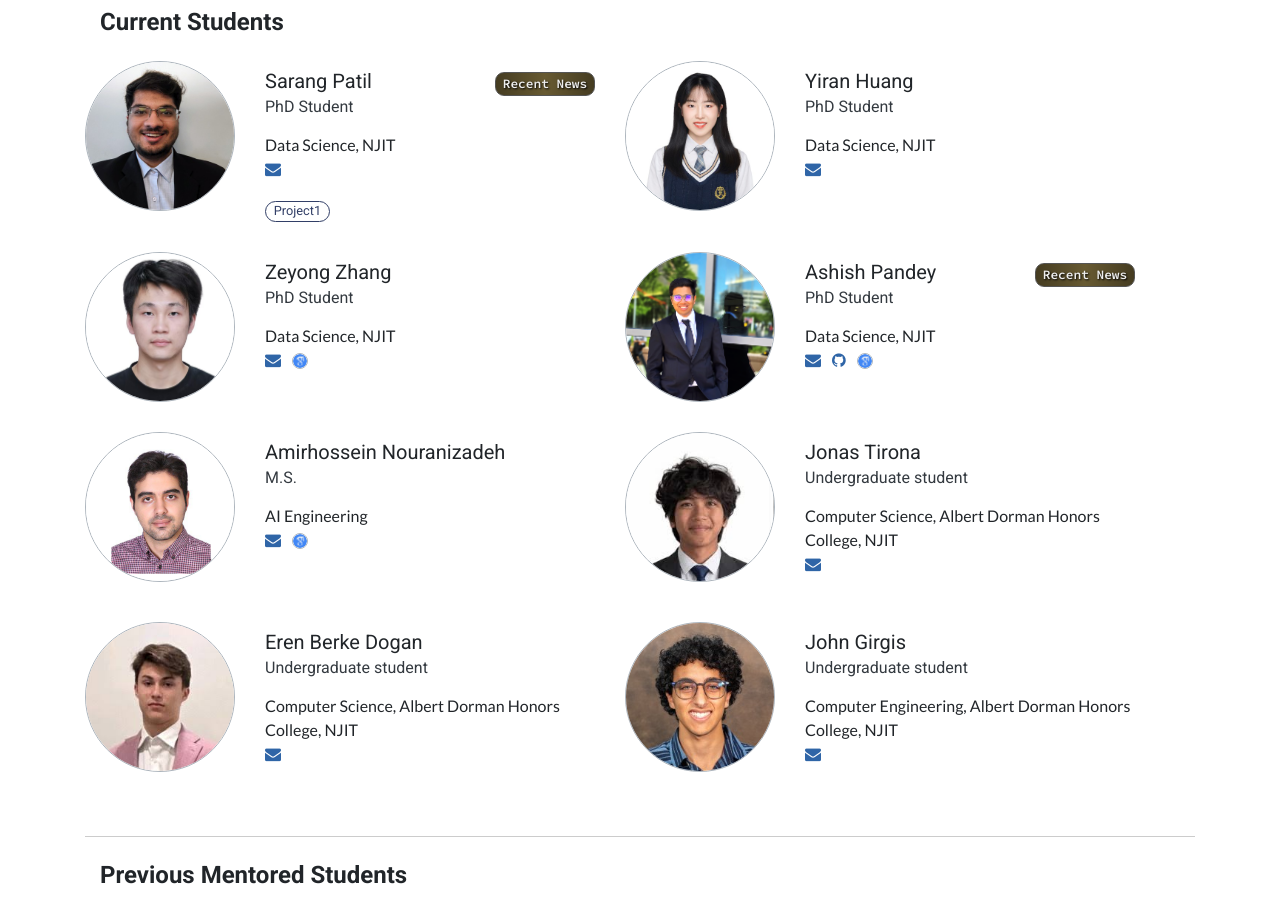
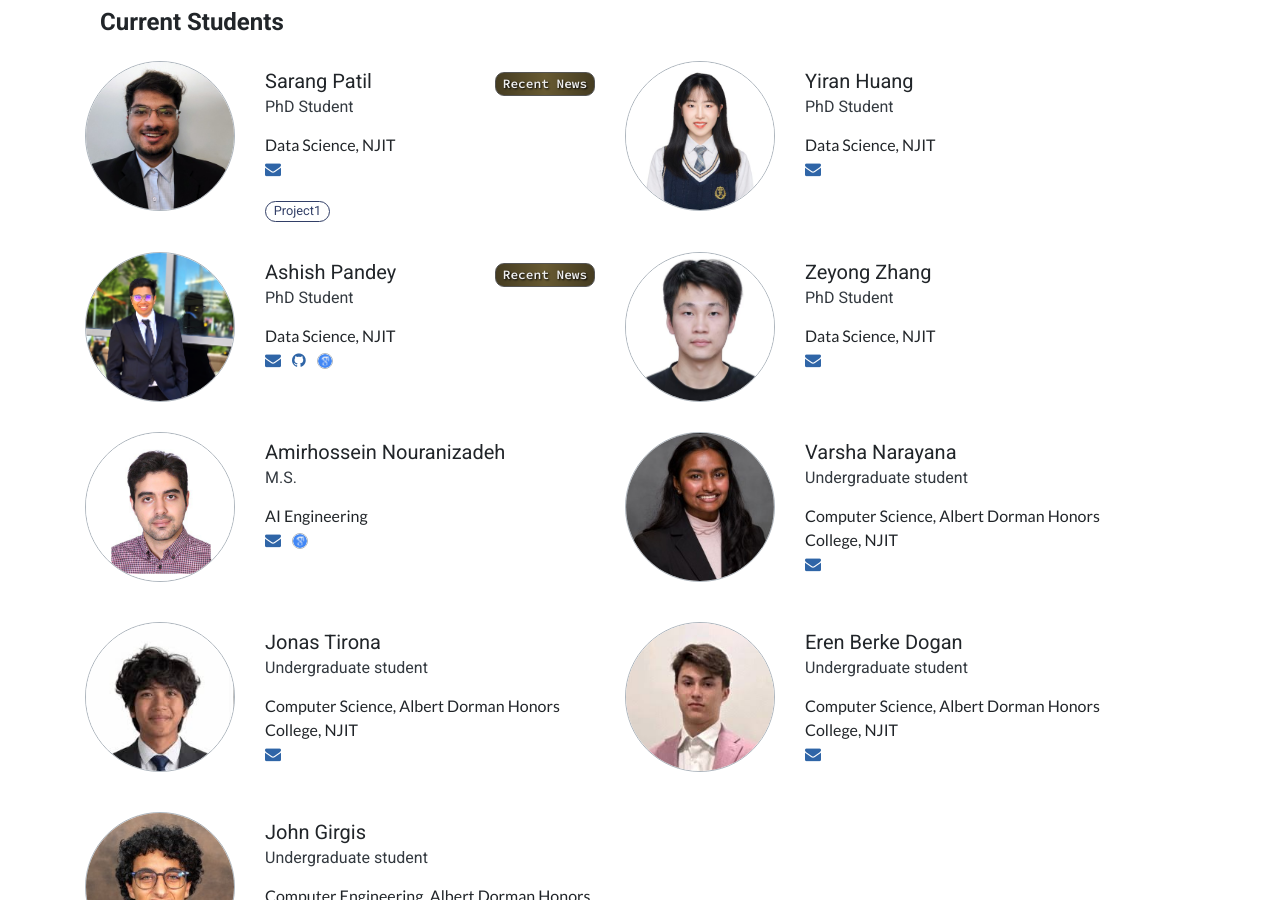
Before and after one commit to GraceXu182/gracexu182.github.io, a Jekyll site: the page built from pages/people.md, in a window 1280 px wide and 900 px high, scrolled down 745 px. Built offline with Jekyll 4.4.1, drawn with Linux system fonts in a browser that asks for light colours.

Commit message:
update people.yml

```diff
--- a/_data/people.yml
+++ b/_data/people.yml
@@ -83,21 +83,6 @@
   badges:
     # - project=project1
     # - project=project3
-- id: Zeyong_Zhang # used internally to identify this person, e.g., in a Newsfeed post "people" field
-  name: Zeyong Zhang # as display on the web page People item
-  role: PhD Student
-  program: Data Science, NJIT # omit if not applicable
-  image: assets/images/zeyong.jpg # can be external link
-  orcid: null
-  email: zz63@njit.edu
-  googlescholar: https://scholar.google.com/citations?user=DjfBpfwAAAAJ&hl=zh-CN
-  github:
-  twitter: null
-  description: #Spatial-temporal graphs, Mamba, GNNs
-  status: active
-  badges:
-    # - project=project1
-    # - project=project3
 - id: Ashish_Pandey # used internally to identify this person, e.g., in a Newsfeed post "people" field
   name: Ashish Pandey # as display on the web page People item
   role: PhD Student
@@ -113,7 +98,21 @@
   badges:
     # - project=project1
     # - project=project3
-
+- id: Zeyong_Zhang # used internally to identify this person, e.g., in a Newsfeed post "people" field
+  name: Zeyong Zhang # as display on the web page People item
+  role: PhD Student
+  program: Data Science, NJIT # omit if not applicable
+  image: assets/images/zeyong.jpg # can be external link
+  orcid: null
+  email: zz63@njit.edu
+  googlescholar:
+  github:
+  twitter: null
+  description: #Spatial-temporal graphs, Mamba, GNNs
+  status: active
+  badges:
+    # - project=project1
+    # - project=project3
 - id: Amirhossein # used internally to identify this person, e.g., in a Newsfeed post "people" field
   name: Amirhossein Nouranizadeh # as display on the web page People item
   role: M.S.
@@ -128,6 +127,21 @@
   status: active
   badges:
     # - project=project1
+
+- id: Varsha_Narayana # used internally to identify this person, e.g., in a Newsfeed post "people" field
+  name: Varsha Narayana  # as display on the web page People item
+  role: Undergraduate student
+  program: Computer Science, Albert Dorman Honors College, NJIT # omit if not applicable
+  image: assets/images/Varsha_25Spring.jpeg # can be external link
+  orcid: null
+  email: vn299@njit.edu
+  googlescholar:
+  github: null
+  twitter: null
+  description:
+  status: active
+  badges:
+
 
 - id: Jonas_Tirona # used internally to identify this person, e.g., in a Newsfeed post "people" field
   name: Jonas Tirona  # as display on the web page People item
```
